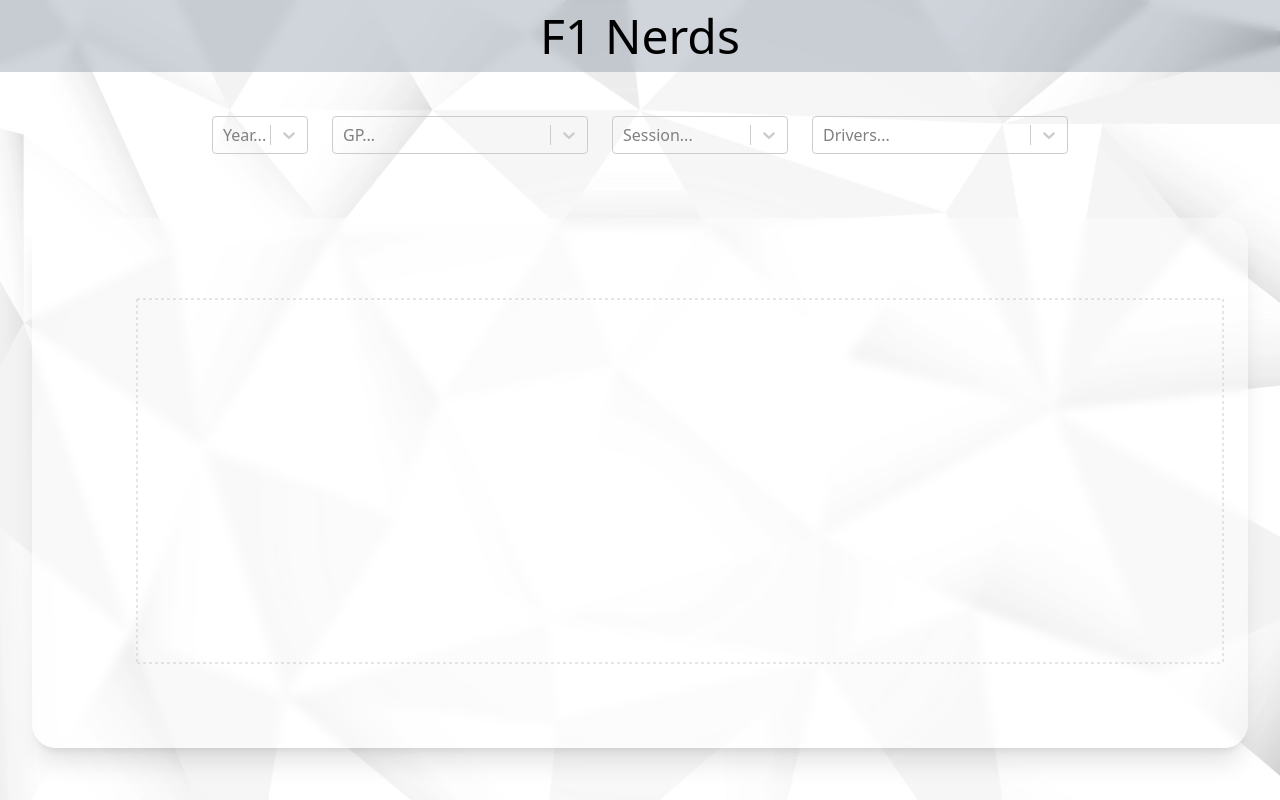
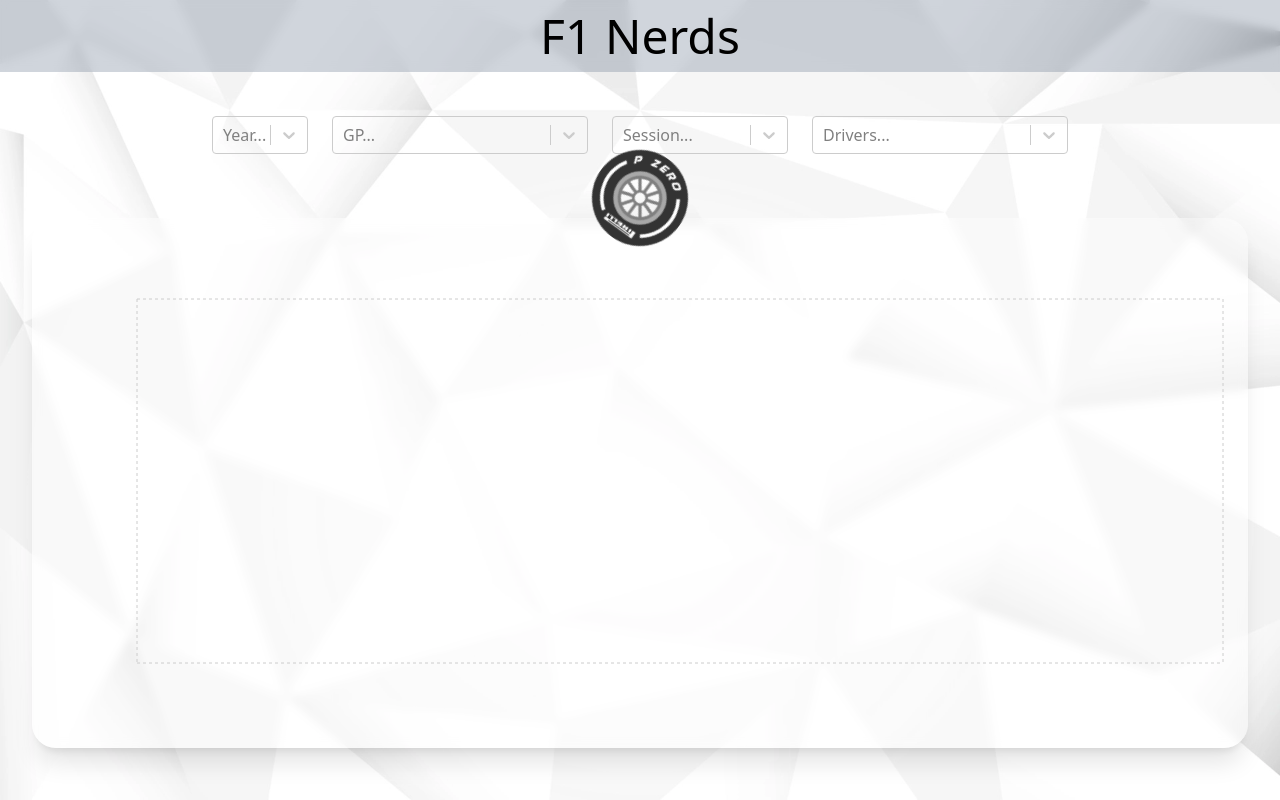
Before and after one commit to WeikeShi0730/f1-nerds-next, a Next.js app: page / in a window 1280 px wide. Shown: the top 800 px of the page. Built offline with nearby package versions, Linux system fonts and the light colour scheme.

Commit message:
Fix session spinner layer

```diff
--- a/components/lap-chart.component.jsx
+++ b/components/lap-chart.component.jsx
@@ -274,7 +274,7 @@ const LapChart = () => {
       <div className="container bg-opacity-40 backdrop-blur-sm bg-white rounded-3xl shadow-xl">
         <SessionResult gp={gp} year={year} session={session} />
       </div>
-      <div className="container bg-opacity-40 backdrop-blur-sm bg-white px-5 py-10 mx-auto my-5 rounded-3xl shadow-xl">
+      <div className="container -z-10 bg-opacity-40 backdrop-blur-sm bg-white px-5 py-10 mx-auto my-5 rounded-3xl shadow-xl">
         <div className="flex flex-col justify-center items-center">
           <LapChartGraph sessionDataWithId={sessionDataWithId} />
         </div>
--- a/components/session-result.component.jsx
+++ b/components/session-result.component.jsx
@@ -3,7 +3,6 @@ import Spinner from "./spinner.component";
 import { server } from "../config";
 
 const SessionResult = ({ gp, year, session }) => {
-  console.log(gp, year, session);
   const [sessionResult, setSessionResult] = useState(null);
   const [loading, setLoading] = useState(false);
   useEffect(() => {
@@ -37,7 +36,7 @@ const SessionResult = ({ gp, year, session }) => {
   }, [gp, session, year]);
   return (
     <>
-      <div>{loading ? <Spinner /> : null}</div>
+      <div>{!loading ? <Spinner /> : null}</div>
       {sessionResult ? (
         <div className="w-full h-full px-5 py-10 mx-auto mb-5">
           <div className="flex justify-center text-lg">Session Result</div>
--- a/components/spinner.component.jsx
+++ b/components/spinner.component.jsx
@@ -4,14 +4,14 @@ const Spinner = () => {
   const rand = Math.floor(Math.random() * 10);
   let spinner;
   if (rand < 3) {
-    spinner = <Image src="/tireRed.png" alt="red tire" layout="fill" />;
+    spinner = <Image priority src="/tireRed.png" alt="red tire" layout="fill" />;
   } else if (rand < 6) {
-    spinner = <Image src="/tireYellow.png" alt="yellow tire" layout="fill" />;
+    spinner = <Image priority src="/tireYellow.png" alt="yellow tire" layout="fill" />;
   } else {
-    spinner = <Image src="/tireWhite.png" alt="white tire" layout="fill" />;
+    spinner = <Image priority src="/tireWhite.png" alt="white tire" layout="fill" />;
   }
   return (
-    <div className="fixed z-10 left-1/2 top-1/2 transform -translate-y-1/2 -translate-x-1/2">
+    <div className="fixed left-1/2 top-1/2 transform -translate-y-1/2 -translate-x-1/2">
       <div className="relative animate-spin h-24 w-24">{spinner}</div>
     </div>
   );
--- a/components/telemetry.component.jsx
+++ b/components/telemetry.component.jsx
@@ -144,7 +144,7 @@ const Telemetry = () => {
       </div>
 
       {telemetryData && telemetryData.length > 0 ? (
-        <div className="container bg-opacity-40 backdrop-blur-sm bg-white px-5 py-10 mx-auto my-10 rounded-3xl shadow-xl">
+        <div className="container -z-10 bg-opacity-40 backdrop-blur-sm bg-white px-5 py-10 mx-auto my-10 rounded-3xl shadow-xl">
           <div className="flex flex-col justify-center items-center">
             <TelemetryGraph telemetryData={telemetryData} />
           </div>
```
